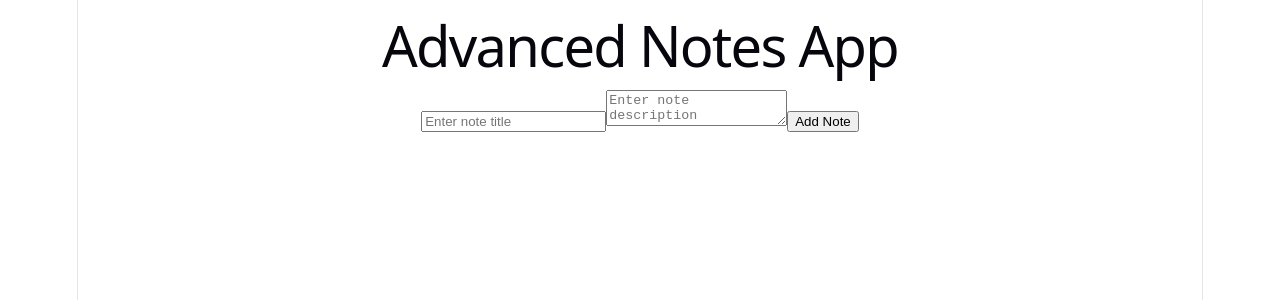
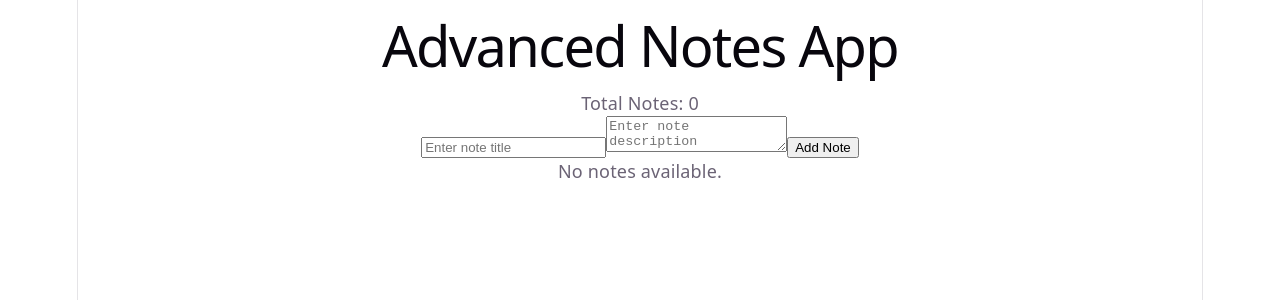
Before and after one commit to abhi12012/react-advanced-note-app, a React (Vite) app: page / in a window 1280 px wide. Shown: the top 300 px of the page. Built offline with nearby package versions, Linux system fonts and the light colour scheme.

Commit message:
Add empty state for notes

```diff
--- a/src/App.jsx
+++ b/src/App.jsx
@@ -12,6 +12,10 @@ function App() {
 
 
   const [notes, setNotes] = useState([]);
+
+
+
+
 
   function handleChange(event) {
     const { name, value } = event.target;
@@ -82,17 +86,17 @@ function App() {
 
 
 function handleEdit(id) {
-  console.log(id);
+
 
   setEditingId(id);
 
   const noteToEdit = notes.find((note) => note.id === id);
 
-  console.log(noteToEdit);
+
 
   setNote(noteToEdit);
 
-  console.log("Form data:", noteToEdit);
+
 
   setNote(noteToEdit);
 }
@@ -103,6 +107,7 @@ function handleEdit(id) {
 return (
   <div>
     <h1>Advanced Notes App</h1>
+    <p>Total Notes: {notes.length}</p>
 
     <input
       name="title"
@@ -127,10 +132,15 @@ return (
       Add Note
     </button>
 
+
+    {notes.length === 0 && <p>No notes available.</p>}
+
     {notes.map((note, index) => (
       <div key={note.id}>
         <h3>{note.title}</h3>
         <p>{note.description}</p>
+
+
 
 
    <button onClick={() => handleEdit(note.id)}>
```
